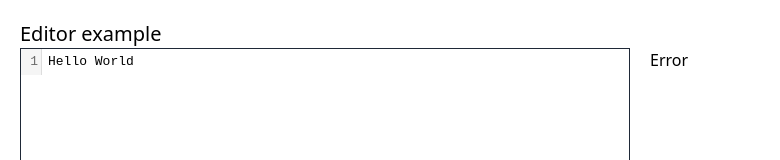
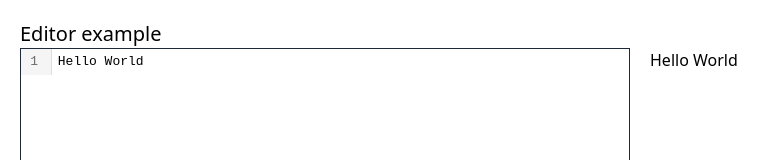
Before and after one commit to prometheusalpha/sql-workflow, a Vue app: page / in a window 1280 px wide. Shown: the top 160 px of the page, without its empty margins (0-780 px from the left). Built offline with nearby package versions, Linux system fonts and the light colour scheme.

Commit message:
feat: fix editor

```diff
--- a/package.json
+++ b/package.json
@@ -10,6 +10,8 @@
   },
   "dependencies": {
     "@codemirror/commands": "^6.2.4",
+    "@codemirror/lang-sql": "^6.5.2",
+    "@codemirror/language": "^6.8.0",
     "@codemirror/state": "^6.2.1",
     "@codemirror/view": "^6.16.0",
     "vue": "^3.3.4"
--- a/src/components/HelloWorld.vue
+++ b/src/components/HelloWorld.vue
@@ -5,30 +5,49 @@ import { defaultKeymap } from "@codemirror/commands";
 import { EditorState } from "@codemirror/state";
 import { EditorView, keymap, lineNumbers } from "@codemirror/view";
 import { onMounted, ref } from "vue";
+import { sql } from "@codemirror/lang-sql";
+import { foldGutter, syntaxHighlighting } from "@codemirror/language";
 
 let startState = EditorState.create({
   doc: "Hello World",
-  extensions: [keymap.of(defaultKeymap), lineNumbers()],
+  extensions: [
+    keymap.of(defaultKeymap),
+    lineNumbers(),
+    sql(),
+    foldGutter(),
+    syntaxHighlighting({
+      style: () => "monokai",
+    }),
+    EditorView.lineWrapping,
+  ],
 });
 
 const editor = ref<HTMLElement>();
-
-let view: EditorView;
+const content = ref<string>();
 
 onMounted(() => {
-  view = new EditorView({
+  let view: EditorView = new EditorView({
     state: startState,
     parent: editor.value,
+    dispatch: (tr) => {
+      view.update([tr]);
+      content.value = view.state.doc.toString();
+    },
   });
+  content.value = view.state.doc.toString();
 });
 </script>
 
 <template>
   <div class="p-5 h-screen w-screen">
     <div class="text-xl">Editor example</div>
-    <div class="grid grid-cols-2 gap-5 h-full">
-      <div id="editor" class="border border-gray-800" ref="editor"></div>
-      <div class="">{{ view?.state.doc || "Error" }}</div>
+    <div class="grid grid-cols-2 gap-5 h-[80vh]">
+      <div
+        id="editor"
+        class="border overflow-auto border-gray-800"
+        ref="editor"
+      ></div>
+      <div class="break-words">{{ content }}</div>
     </div>
   </div>
 </template>
```
Also changed, not shown: 1 other file (tests, documents, lock files or other folders).
